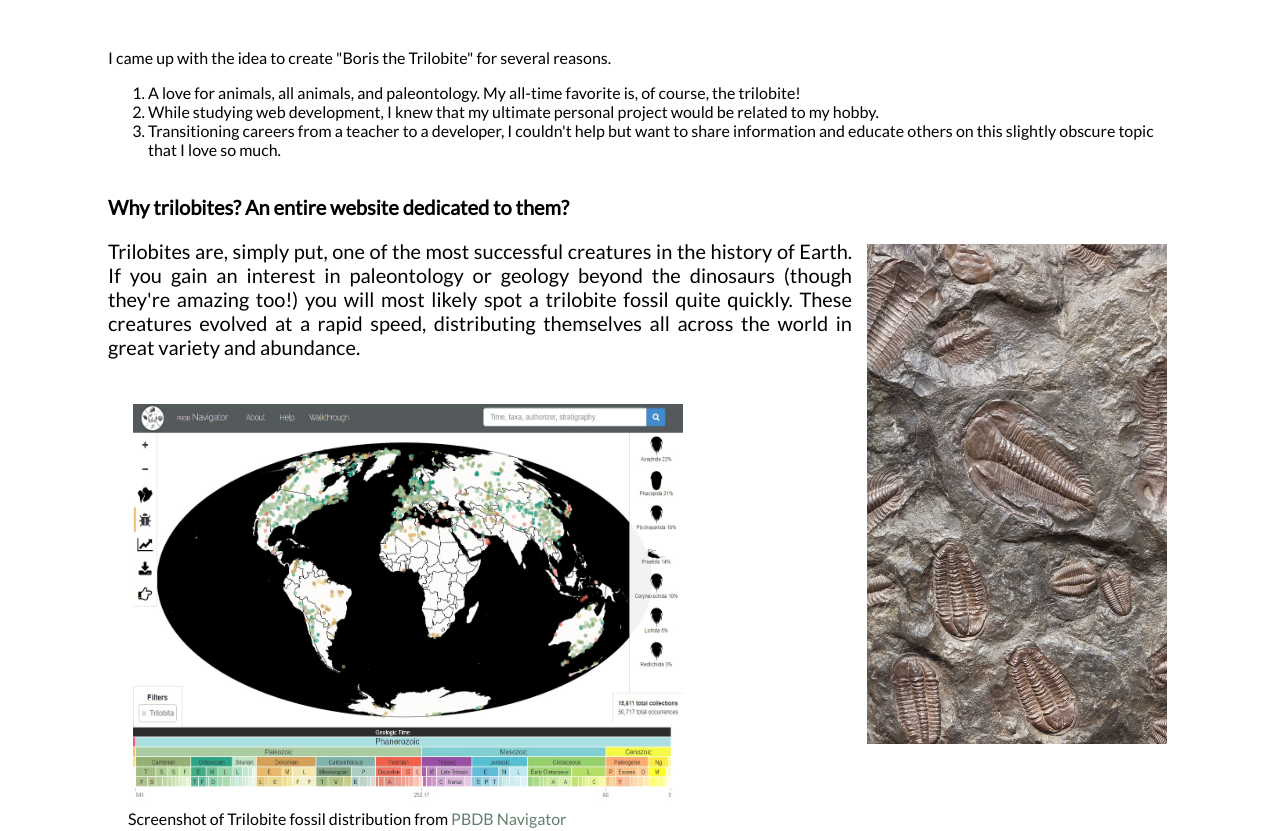
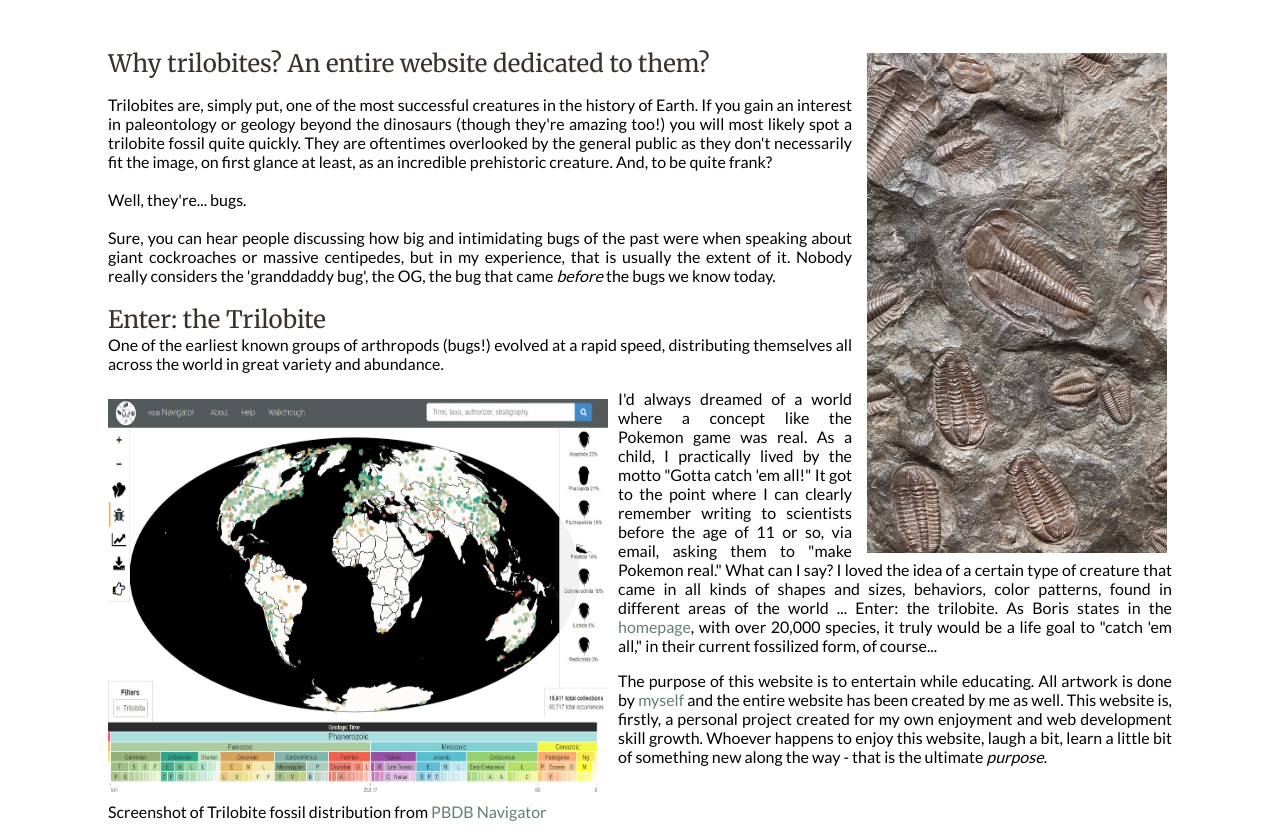
Before and after one commit to kirstendanica/Boris-the-Trilobite, a plain HTML site: page pages/about.html in a window 1280 px wide. Shown: the part 420-1251 px from the top of the page. Drawn offline with Linux system fonts and the light colour scheme; a web font is replaced by a local one.

Commit message:
Add information and styling to about.html

```diff
--- a/pages/about.html
+++ b/pages/about.html
@@ -42,29 +42,27 @@
     </header>
     <!-- Main -->
     <main class="main">
-        <section class="about-website">
-            <span>I came up with the idea to create "Boris the Trilobite" for several reasons.</span>
-            <ol>
-                <li>A love for animals, all animals, and paleontology. My all-time favorite is, of course, the
-                    trilobite!</li>
-                <li>While studying web development, I knew that my ultimate personal project would be related to my
-                    hobby.</li>
-                <li>Transitioning careers from a teacher to a developer, I couldn't help but want to share information
-                    and educate
-                    others on this slightly obscure topic that I love so much.</li>
-            </ol>
-        </section>
         <section class="why-trilobites">
-            <p><strong>Why trilobites? An entire website dedicated to them?</p></strong>
+            <span class="why-span">Why trilobites? An entire website dedicated to them?</span>
             <img class="about-img" src="/resources/images/about-img.jpg" alt="trilobite about photo">
             <p>Trilobites are, simply put, one of the most successful creatures in the history
                 of Earth. If you gain an interest in paleontology or geology beyond the dinosaurs (though they're
                 amazing too!)
-                you will most likely spot a trilobite fossil quite quickly.
-                These creatures evolved at a rapid speed, distributing themselves all across
+                you will most likely spot a trilobite fossil quite quickly. They are oftentimes overlooked by the general public as they
+                don't necessarily fit the image, on first glance at least, as an incredible prehistoric creature. And, to be quite
+                frank?
+                <br>
+                <br>Well, they're... bugs.
+                <br>
+                <br>Sure, you can hear people discussing how big and intimidating bugs of the past were when
+                speaking about giant cockroaches or massive centipedes, but in my experience, that is usually the extent of it.
+                Nobody really considers the 'granddaddy bug', the OG, the bug that came <em>before</em> the bugs we know today.
+                <br>
+                <br><span class="why-span">Enter: the Trilobite</span>
+                <br>One of the earliest known groups of arthropods (bugs!) evolved at a rapid speed, distributing themselves all across
                 the world in great variety and abundance.
                 <figure>
-                    <img class="paleo-bio" src="/resources/images/paleobiodb.jpg"
+                    <img src="/resources/images/paleobiodb.jpg"
                         alt="PaleobioDB screenshot of Trilobite distribution">
                     <figcaption>Screenshot of Trilobite fossil distribution from <a
                             href="https://paleobiodb.org/navigator/">PBDB Navigator</a></figcaption>
--- a/styles.css
+++ b/styles.css
@@ -160,21 +160,23 @@ ul li ul:hover {
 
 .why-trilobites p {
     text-align: justify;
-    font-size: 20px;
+    font-size: 16px;
 }
 
-.paleo-bio {
-    height: 400px;
-    width: 550px;
-    float: left;
-    margin: 5px;
-    padding-right: 10px;
+.why-span {
+    font-family: 'Merriweather', serif;
+    font-size: 24px;
+    color: #39312c;
 }
 
 figure {
-    display: inline-block;
-    border: 1px white;
-    margin: 20px;
+    float: left;
+    margin: 10px 10px 10px 0;
+}
+
+figure img {
+    height: 400px;
+    width: 500px;
 }
 
 .why-trilobites a {
```
